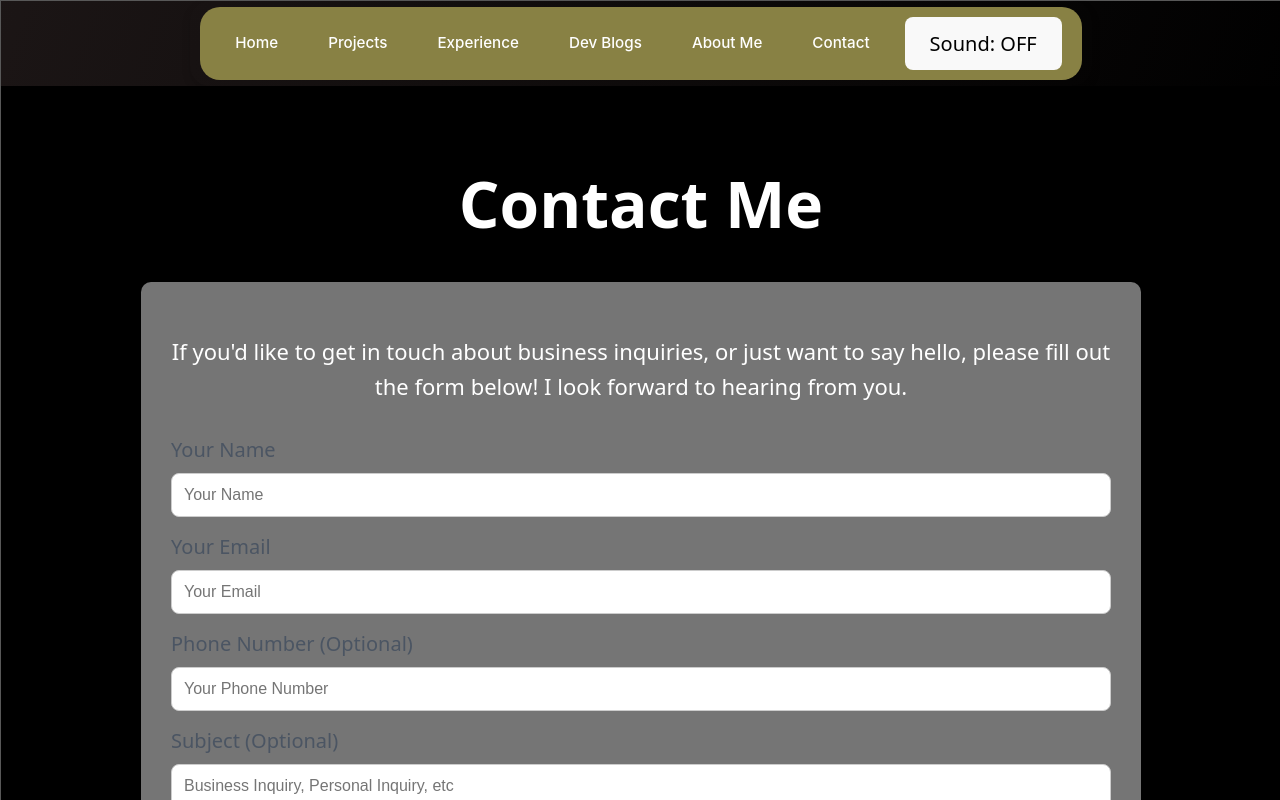
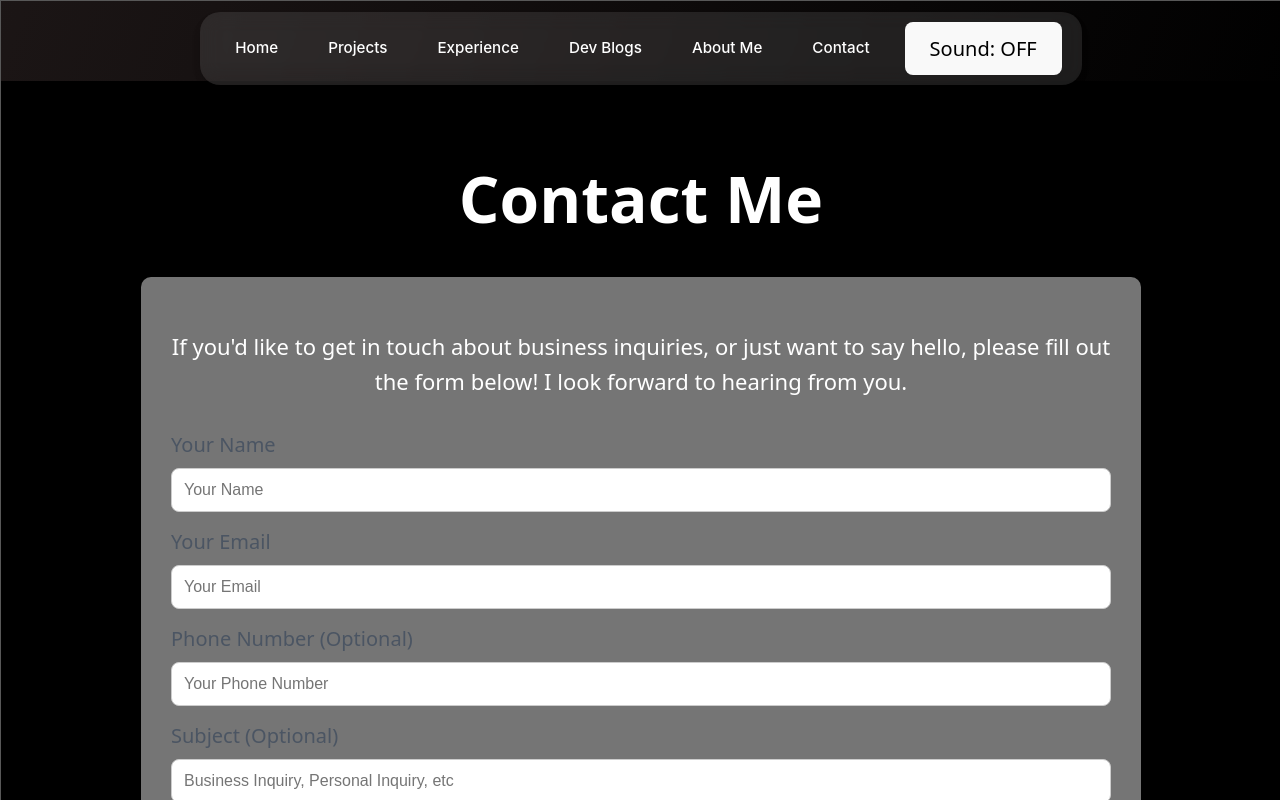
Before and after one commit to FernandoLpz0911/Personal-Webpage, a React (Vite) app in the folder PersonalWebpage/: page /Contact in a window 1280 px wide. Shown: the top 800 px of the page. Built offline with nearby package versions, Linux system fonts and the light colour scheme.

Commit message:
changed some margins

```diff
--- a/PersonalWebpage/src/components/cssfiles/Navbar.css
+++ b/PersonalWebpage/src/components/cssfiles/Navbar.css
@@ -7,13 +7,15 @@
     position: relative;
     z-index: 100;
     justify-content: center;
-    padding: 10px;
     border-radius: 20px;
+    margin-top: 15px;
 
 }
 
 .navbar-container {
-    background-color: rgb(136, 129, 68);
+    background: rgba(255, 255, 255, 0.1);
+    backdrop-filter: blur(10px);
+    box-shadow: 0 4px 6px rgba(0, 0, 0, 0.1);
     display: flex;
     justify-content: space-around;
     align-items: center;
@@ -22,7 +24,6 @@
     width: 100%;
     padding: 10px 20px;
     border-radius: 20px;
-
 }
 
 .nav-links {
```
